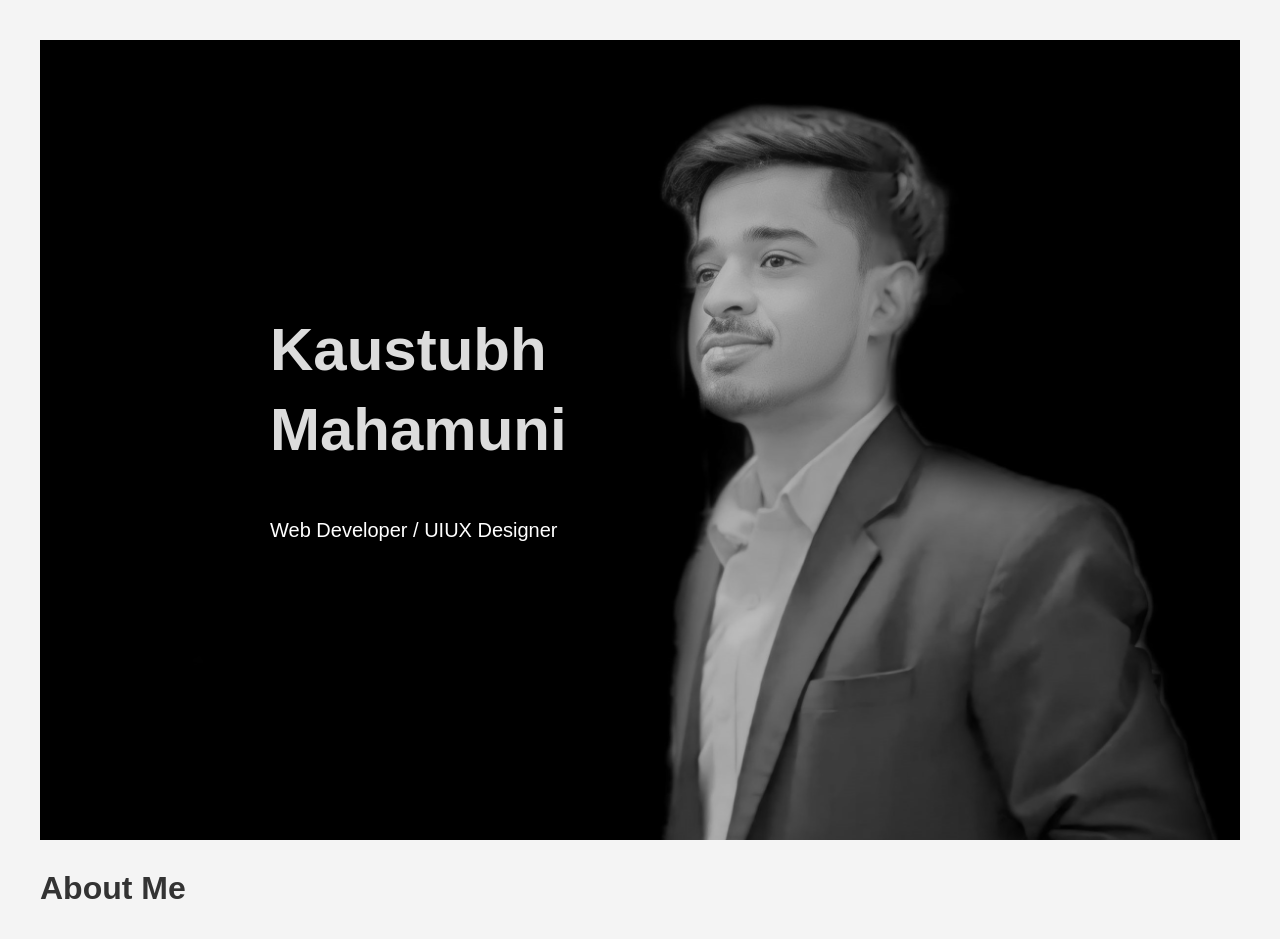
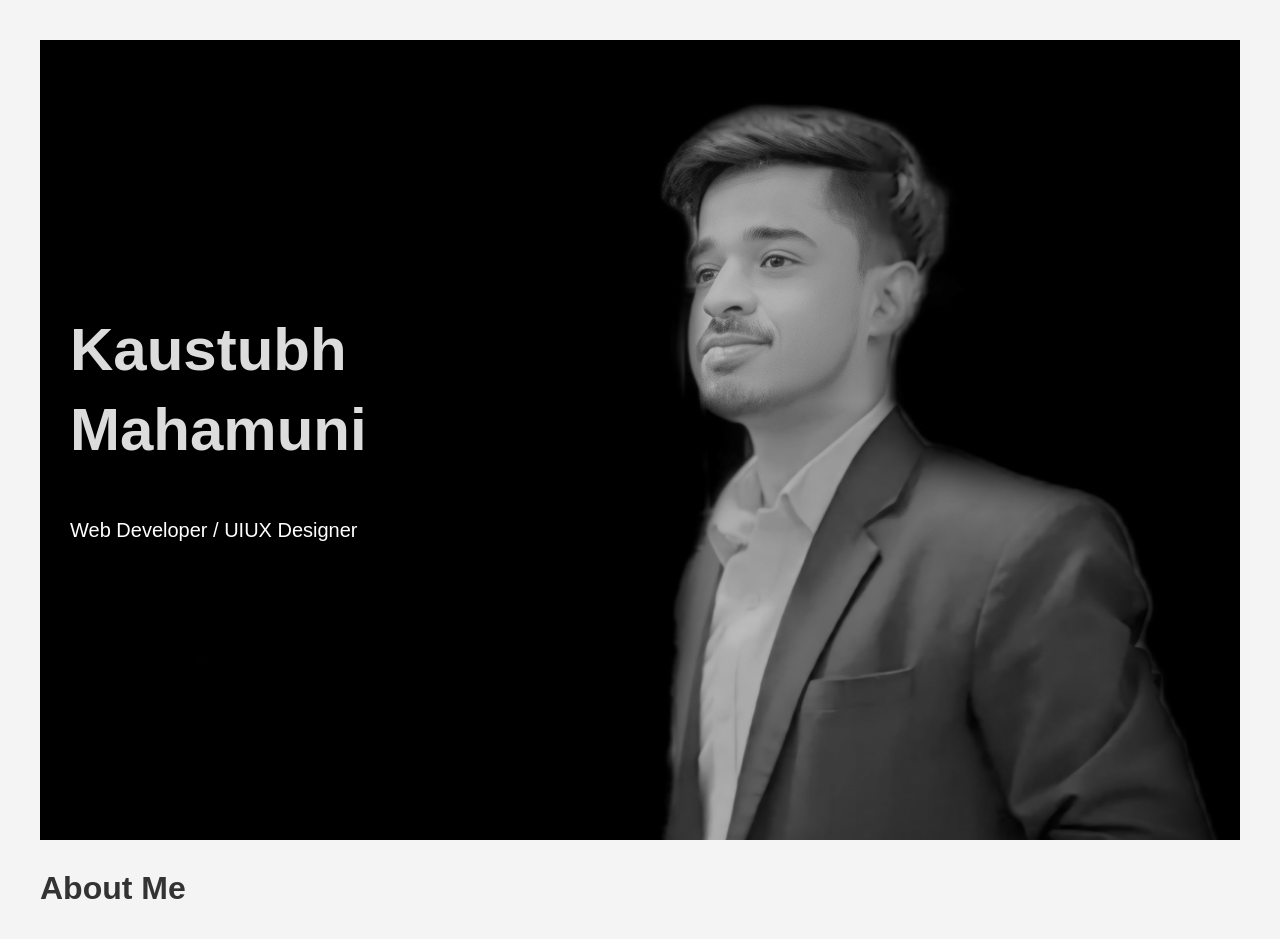
Before and after one commit to kaustubhmahamuni/Kaustubh, a plain HTML site: page index.html in a window 1280 px wide. Shown: the top 939 px of the page. Drawn offline with Linux system fonts and the light colour scheme.

Commit message:
styles.css

```diff
--- a/styles.css
+++ b/styles.css
@@ -27,7 +27,7 @@ body {
 .header{
     width: 100%;
     height: 100vh;
-    padding: 20px 220px;
+    padding: 20px 20px;
     background: url(assest/user.jpg);
     background-size: cover;
     background-position: center;
```
